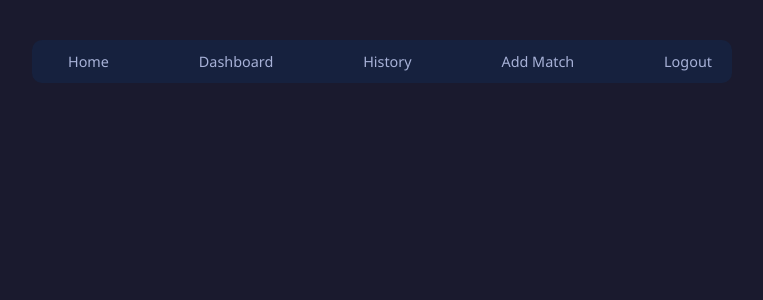
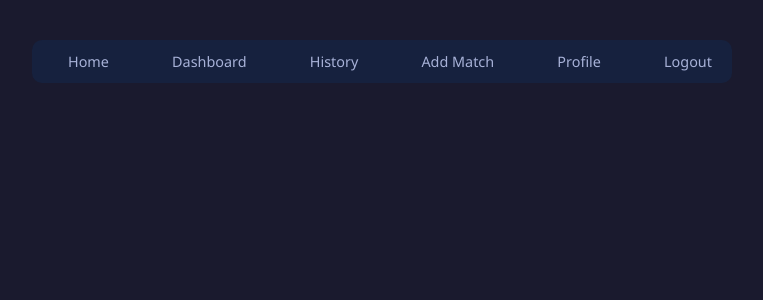
Before and after one commit to sherinawij/smash-tracker, a Flask app: page / in a window 1280 px wide. Shown: the top 300 px of the page, without its empty margins (258-1021 px from the left). Run offline with Flask 3, Linux system fonts and the light colour scheme; the visitor is signed in with stand-in values (Sample User, id 1).

Commit message:
very minor working stuff

```diff
--- a/app.py
+++ b/app.py
@@ -115,5 +115,10 @@ def edit_match(match_id):
 
     return render_template('edit_match.html', match=cur_match)
 
+@app.route('/profile')
+def profile():
+    matches = match.query.filter_by(userID=current_user.id)
+    return render_template('profile.html', current_user=current_user, matches=matches)
+
 if __name__ == '__main__':
     app.run(debug=True)
--- a/templates/base.html
+++ b/templates/base.html
@@ -14,6 +14,7 @@
     <title>{% block title %}Smash App{% endblock %}</title>
 </head>
 <body>
+    <!-- <div class=""></div> -->
 
     <!-- Navbar -->
     <nav>
@@ -22,6 +23,7 @@
             <a href="{{ url_for('dashboard') }}">Dashboard</a>
             <a href="{{ url_for('history') }}">History</a>
             <a href="{{ url_for('add_match') }}">Add Match</a>
+            <a href="{{ url_for('profile') }}">Profile</a>
             <a href="{{ url_for('logout') }}">Logout</a>
         {% else %}
             <a href="{{ url_for('login') }}">Login</a>
```
Also changed, not shown: templates/edit_match.html (+8 -1 lines).
